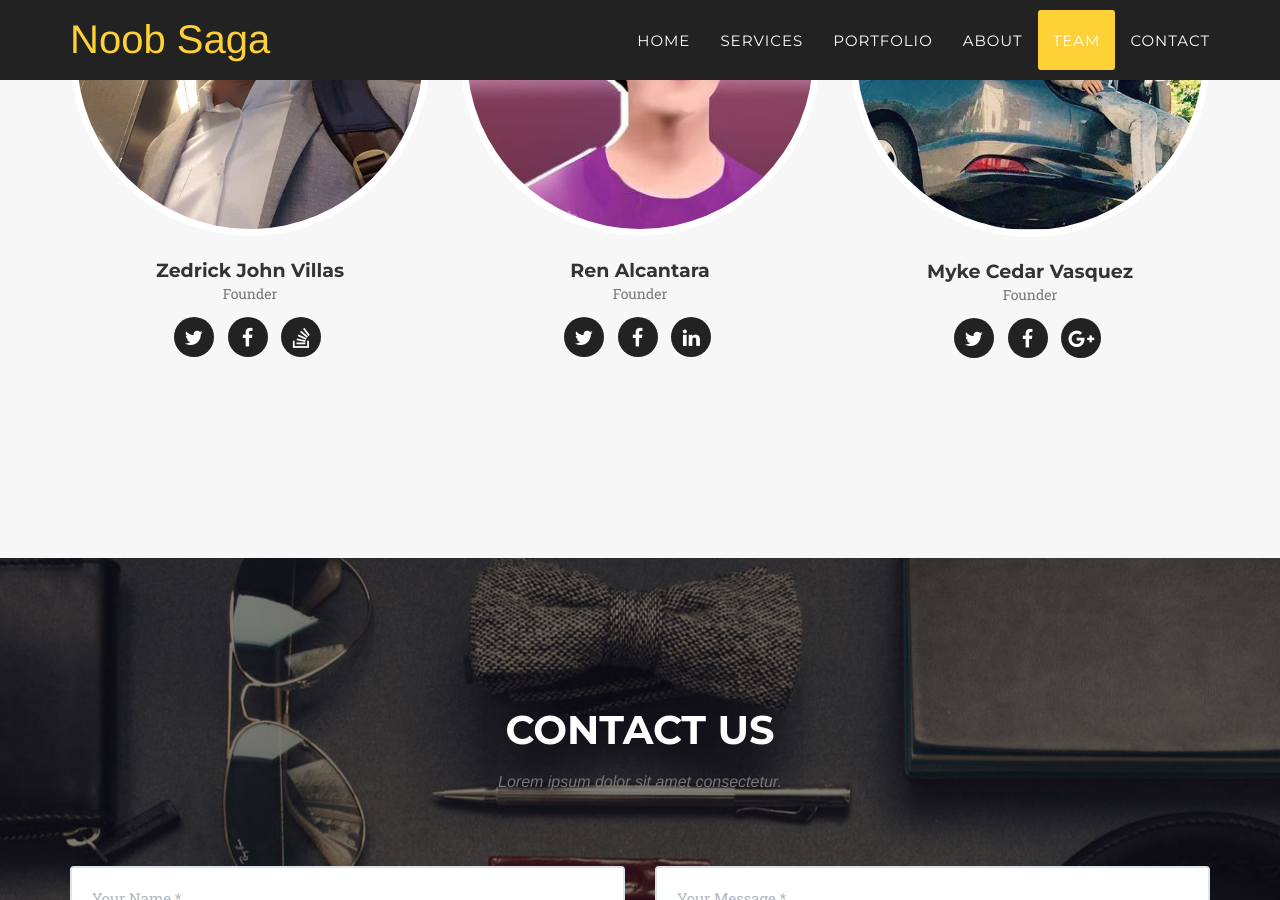
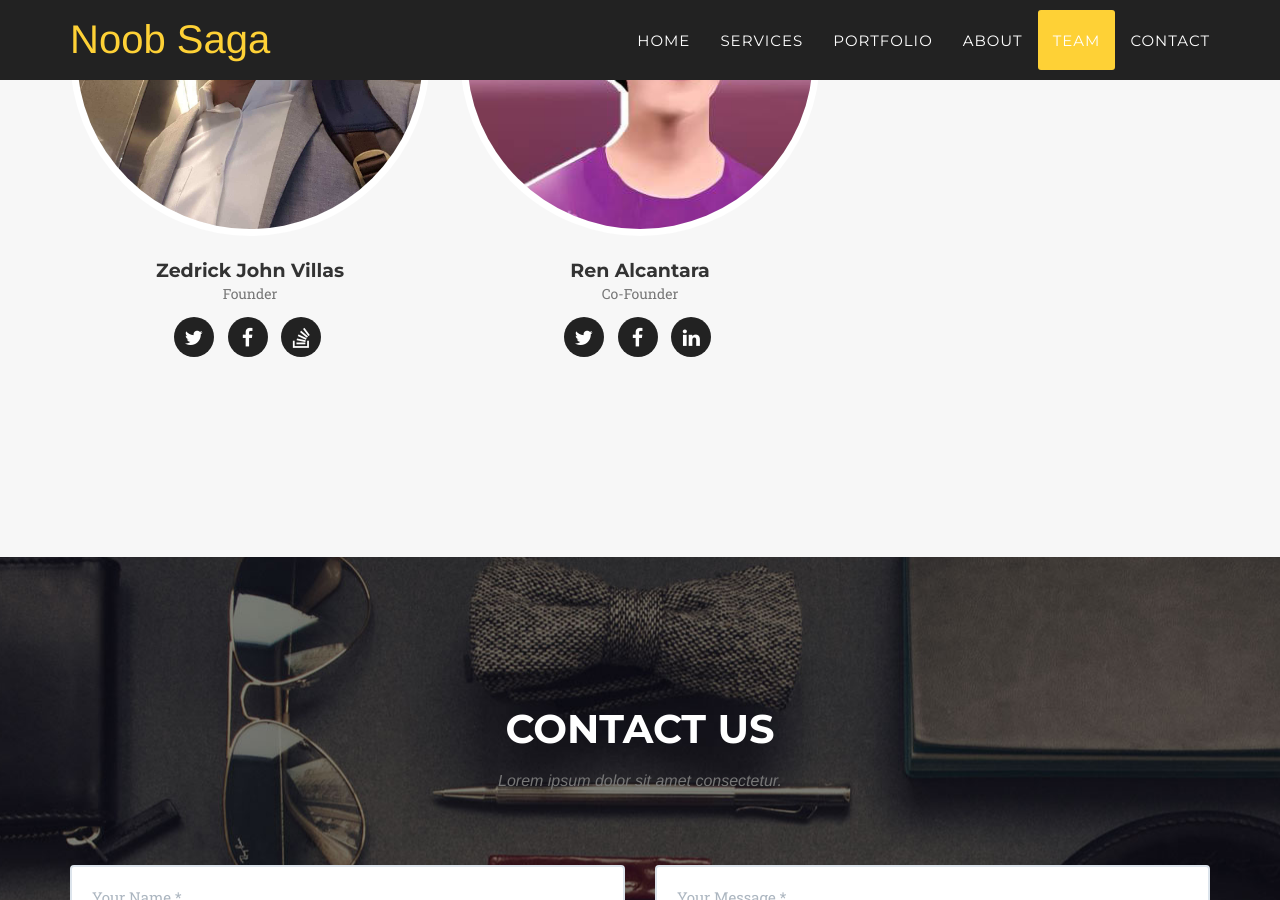
Before and after one commit to zedrickvillas/noobsaga, a Jekyll site: the page built from index.html, in a window 1280 px wide and 900 px high, scrolled down 3939 px. Built offline with Jekyll 4.4.1, drawn with Linux system fonts in a browser that asks for light colours; some web fonts are replaced; part of the change alters nothing that is shown.

Commit message:
Update Team

```diff
--- a/_config.yml
+++ b/_config.yml
@@ -21,7 +21,7 @@ people:
 
   - name: Ren Alcantara
     pic: ren
-    position: Founder
+    position: Co-Founder
     social:
       - title: twitter
         url: #
@@ -30,16 +30,16 @@ people:
       - title: linkedin
         url: #
 
-  - name: Myke Cedar Vasquez
-    pic: myke
-    position: Founder
-    social:
-      - title: twitter
-        url: #
-      - title: facebook
-        url: #
-      - title: google-plus
-        url: #
+  #- name: Myke Cedar Vasquez
+  #  pic: myke
+  #  position: Founder
+  #  social:
+  #    - title: twitter
+  #      url: #
+  #    - title: facebook
+  #      url: #
+  #    - title: google-plus
+  #      url: #
 
 # Social networks usernames (many more available: google-plus, flickr, dribbble, pinterest, instagram, tumblr, linkedin, etc.)
 social:
```
Also changed, not shown: gulpfile.js (+8 -8 lines), 9 other files.
